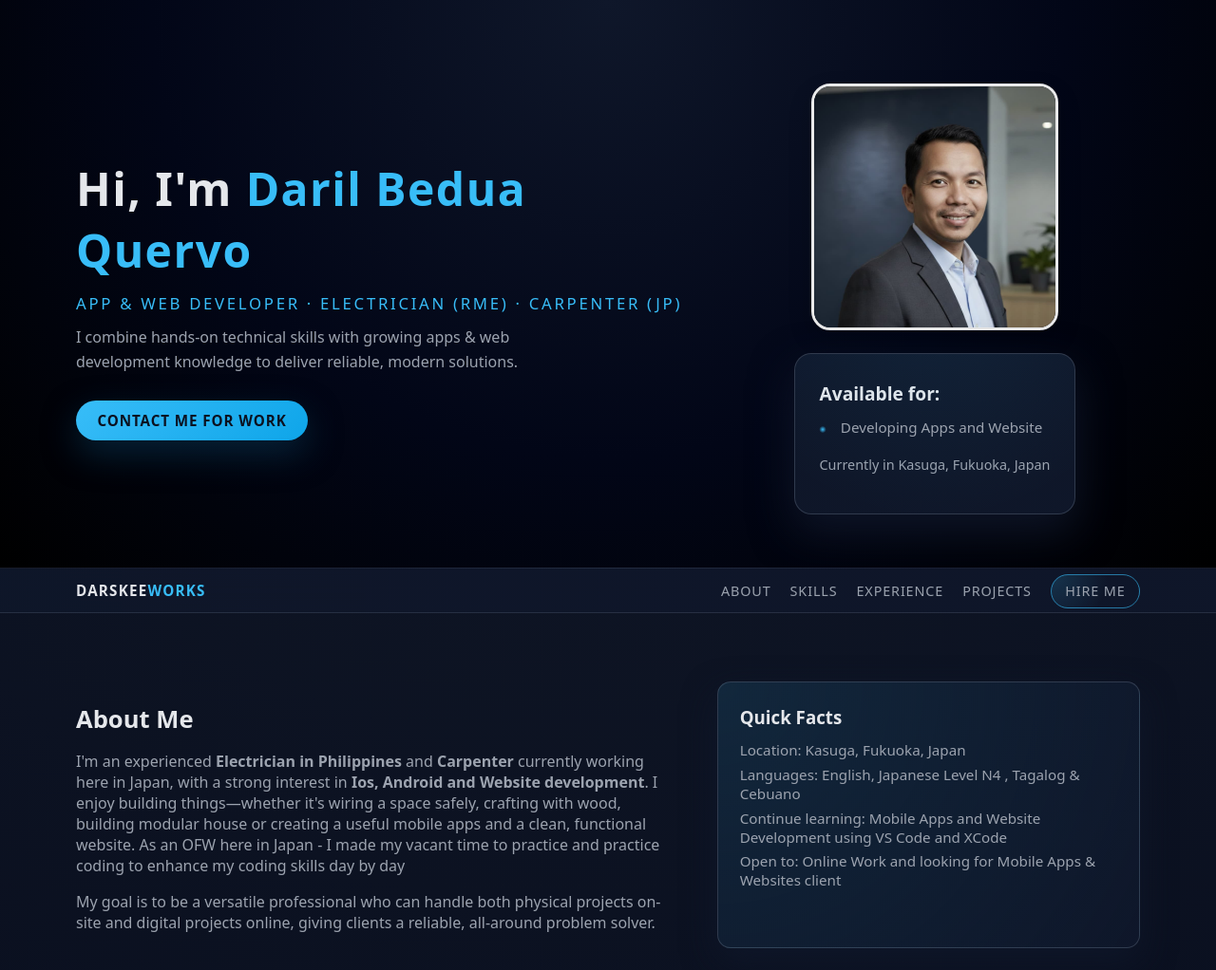
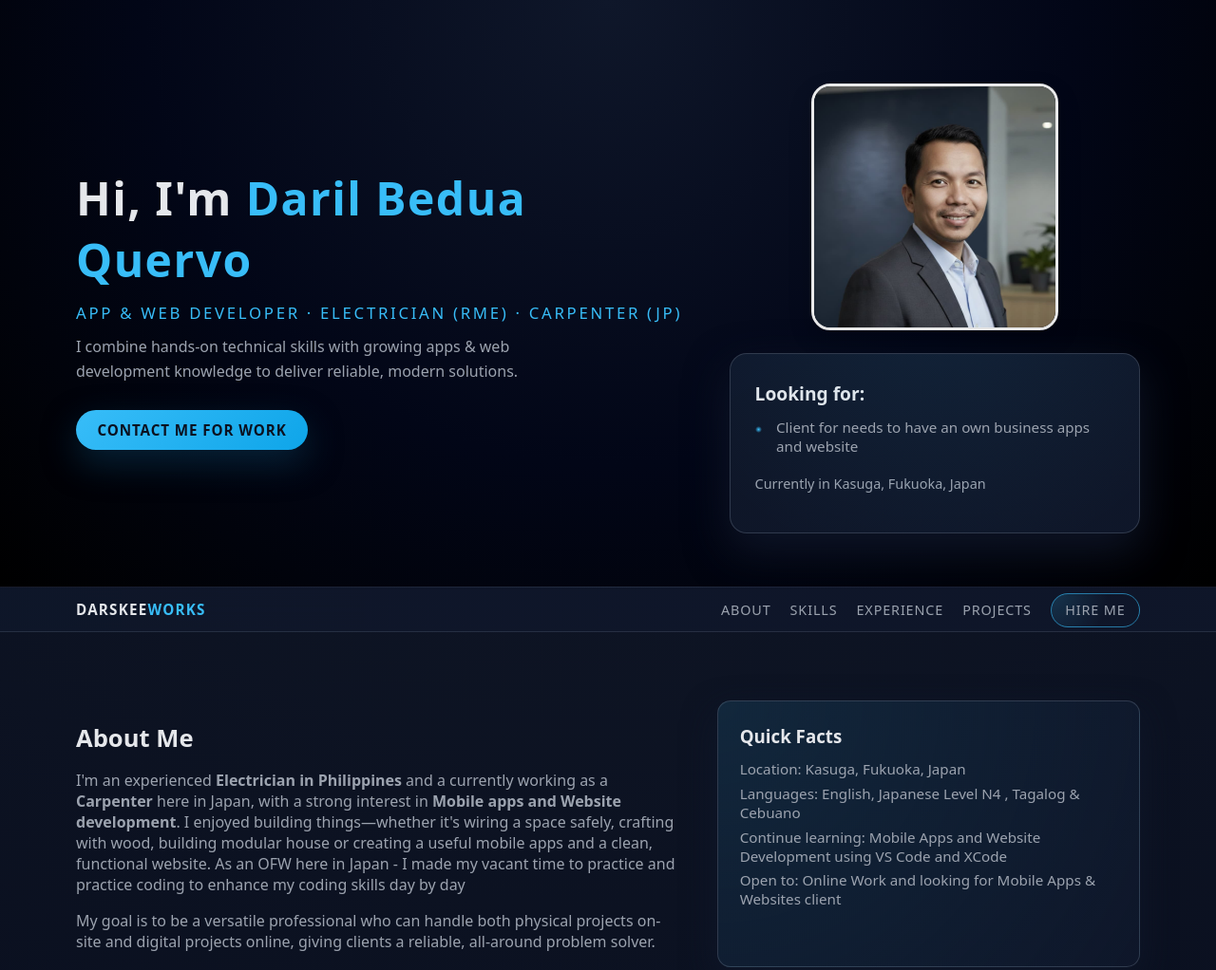
Before and after one commit to darilquervodev-spec/darilquervo-website, a plain HTML site: page index.html in a window 1280 px wide. Shown: the top 1022 px of the page at 95% size. Drawn offline with Linux system fonts and the light colour scheme.

```diff
--- a/index.html
+++ b/index.html
@@ -27,9 +27,9 @@
       <img src="daril.jpg" alt="Photo of Daril Quervo" class="profile-photo">
 
       <div class="hero-card">
-        <h2>Available for:</h2>
+        <h2>Looking for:</h2>
         <ul>
-          <li>Developing Apps and Website</li>
+          <li>Client for needs to have an own business apps and website</li>
         </ul>
         <p class="location">Currently in Kasuga, Fukuoka, Japan</p>
       </div>
@@ -56,8 +56,8 @@
         <div>
           <h2>About Me</h2>
           <p>
-            I'm an experienced <strong>Electrician in Philippines </strong> and <strong>Carpenter</strong> currently working here in Japan,
-            with a strong interest in <strong>Ios, Android and Website development</strong>. I enjoy building things—whether it's wiring a
+            I'm an experienced <strong>Electrician in Philippines </strong> and a currently working as a <strong>Carpenter</strong> here in Japan,
+            with a strong interest in <strong>Mobile apps and Website development</strong>. I enjoyed building things—whether it's wiring a
             space safely, crafting with wood, building modular house or creating a useful mobile apps and a clean, functional website.
             As an OFW here in Japan - I made my vacant time to practice and practice coding to enhance my coding skills day by day
           </p>
@@ -124,7 +124,7 @@
           <h3>Carpentry Worker</h3>
           <p class="timeline-meta">Japan · <span>Current</span></p>
           <ul>
-            <li>Built hundreds of Modular Homes her in Japan.</li>
+            <li>Built hundreds of Modular Homes here in Japan.</li>
             <li>Handled carpentry tasks such as repairs, framing, and small renovations.</li>
             <li>Collaborated with company and teams to deliver safe, high-quality work on time.</li>
              <li>Certified and Licensed safety handling of Power Tools.</li>
```
